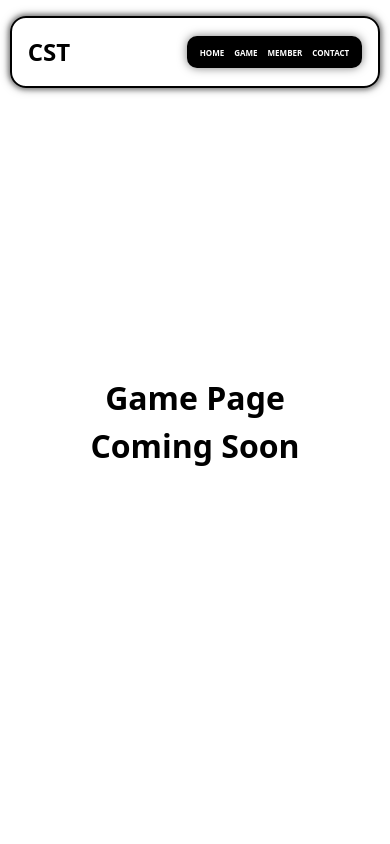
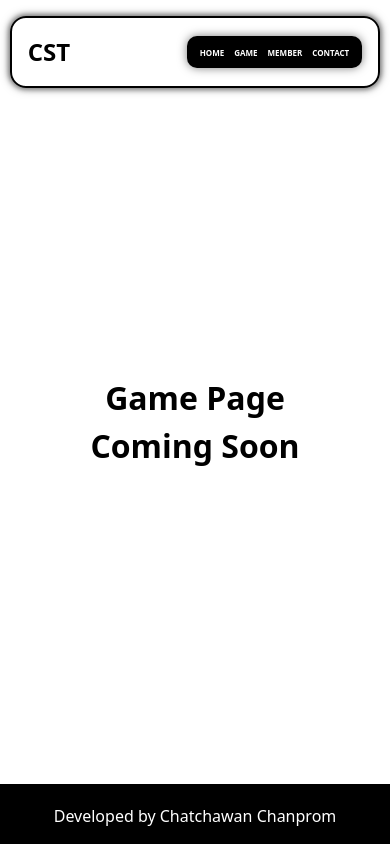
Before and after one commit to Liochatchawan/cstmsustudents, a Next.js app: page /game in a window 390 px wide. Built offline with nearby package versions, Linux system fonts and the light colour scheme.

Commit message:
Mobile resolution

```diff
--- a/src/app/about/page.jsx
+++ b/src/app/about/page.jsx
@@ -52,7 +52,7 @@ function AboutPage() {
     };
 
     return (
-        <div className="container mx-auto">
+        <div>
             <div className="comingsoon">
                 Member <br />Coming Soon
             </div>
--- /dev/null
+++ b/src/app/components/Footer.css
@@ -0,0 +1,22 @@
+.footer {
+    font-size: 1ถpx;
+    background-color: #000000;
+    color: white;
+    text-align: center;
+    padding: 20px;
+    width: 100%; /* ยังคงเต็มความกว้างของหน้าจอ */
+    max-width: 100%; /* ไม่ให้ขยายเกินความกว้างหน้าจอ */
+    height: 60px; /* กำหนดความสูงคงที่ */
+    position: fixed; /* คงตำแหน่งที่ด้านล่างของหน้าจอ */
+    bottom: 0; /* ติดกับด้านล่างของหน้าจอ */
+    left: 0; /* ชิดซ้าย */
+    z-index: 1000; /* ทำให้ footer อยู่ด้านบนของเนื้อหา */
+    box-sizing: border-box; /* เพื่อให้ padding อยู่ในขอบเขตของความกว้างและความสูง */
+  }
+
+  .footer p {
+    margin: 0;
+    white-space: nowrap; /* ไม่ให้ตัดคำลงบรรทัดใหม่ */
+    overflow: hidden; /* ซ่อนข้อความที่ล้น */
+    text-overflow: ellipsis; /* เพิ่ม ... เมื่อข้อความยาวเกินไป */
+  }
--- /dev/null
+++ b/src/app/components/Footer.jsx
@@ -0,0 +1,14 @@
+import React from 'react'
+import "./Footer.css";
+
+function footer() {
+  return (
+    <div>
+      <footer className="footer">
+      <p>Developed by Chatchawan Chanprom</p>
+    </footer>
+    </div>
+  )
+}
+
+export default footer
--- a/src/app/contact/page.jsx
+++ b/src/app/contact/page.jsx
@@ -44,7 +44,7 @@ export default function ContactPage() {
   };
 
   return (
-    <div className="flex justify-center">
+    <div>
       <div className="comingsoon">
                 Contact <br />Coming Soon
             </div>
--- a/src/app/game/page.jsx
+++ b/src/app/game/page.jsx
@@ -5,7 +5,7 @@ import ReactPlayer from 'react-player';//video
 
 function ServicesPage() {
     return (
-        <div className="container mx-auto">
+        <div>
             <div className="comingsoon">
                 Game Page <br />Coming Soon
             </div>
--- a/src/app/globals.css
+++ b/src/app/globals.css
@@ -29,7 +29,7 @@ body {
 }
 
 .text-wellcom {
-    font-size:4vw;
+    font-size: 4vw;
     font-weight: bold;
     min-height: 6vw;
     /* กำหนดความสูงขั้นต่ำสำหรับข้อความที่พิมพ์ */
@@ -38,7 +38,7 @@ body {
 }
 
 .text-detail {
-    font-size:2vw;
+    font-size: 2vw;
     min-height: 3vw;
     /* กำหนดความสูงขั้นต่ำสำหรับข้อความที่สอง */
     transition: opacity 0.5s;
@@ -74,6 +74,7 @@ body {
     transform: translateY(-150%);
     justify-content: center;
 }
+
 .member-Photo {
     width: auto;
     border-radius: 10px;
@@ -167,6 +168,17 @@ h4 {
     margin-top: 1rem;
 }
 
+.main-container {
+    display: flex;
+    flex-direction: column;
+    min-height: 100vh;
+}
+
+.main-content {
+    flex: 1;
+    /* ขยายให้เต็มที่เหลือในหน้าจอ */
+}
+
 ::-webkit-scrollbar {
     /* ตกแต่ง scrollbar ทั้งตัว */
     width: 12px;
--- a/src/app/layout.js
+++ b/src/app/layout.js
@@ -19,12 +19,15 @@ export const metadata = {
 
 };
 import Nav from "./components/Nav";
+import Footer from "./components/Footer";
+
 export default function RootLayout({ children }) {
   return (
     <html lang="en">
-      <body className={`${geistMono.variable}antialiased`}>
+      <body>
         <Nav />
         {children}
+        <Footer /> {/* Footer จะอยู่ที่ด้านล่างของหน้าจอเสมอ */}
       </body>
     </html>
   );
```
